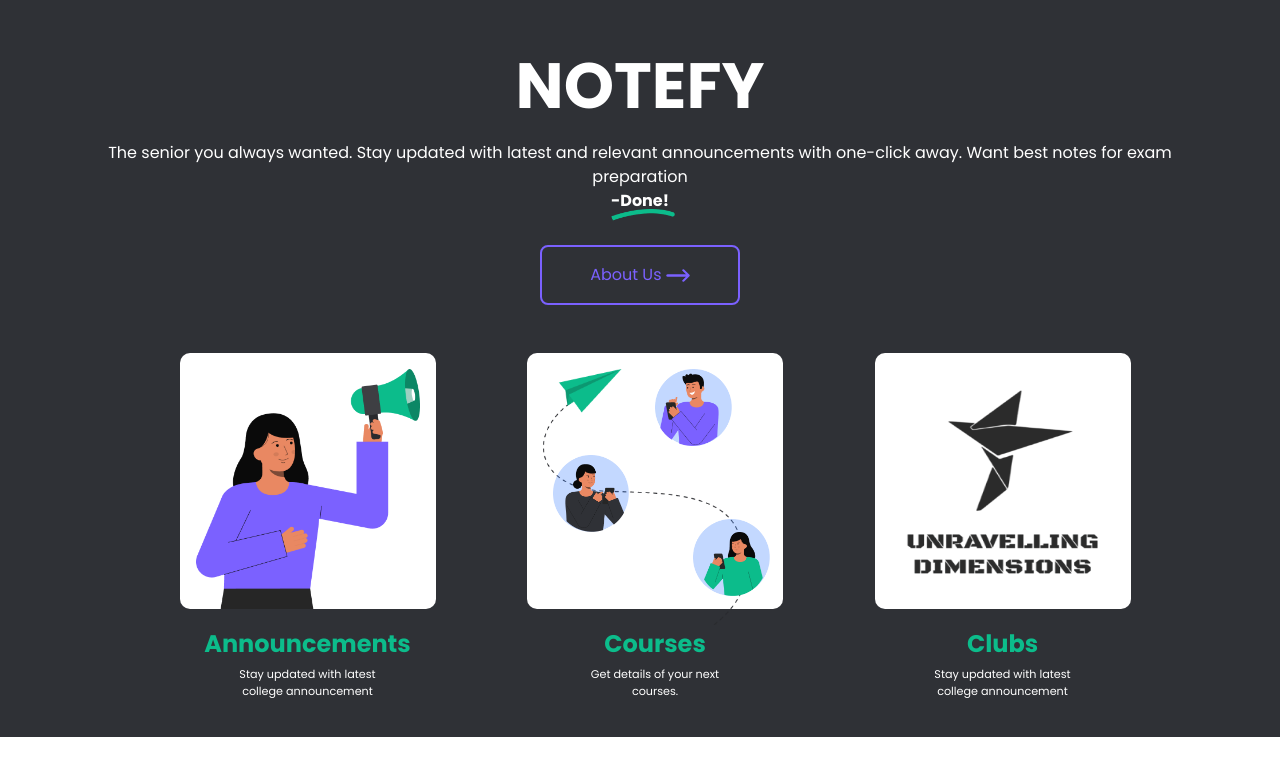
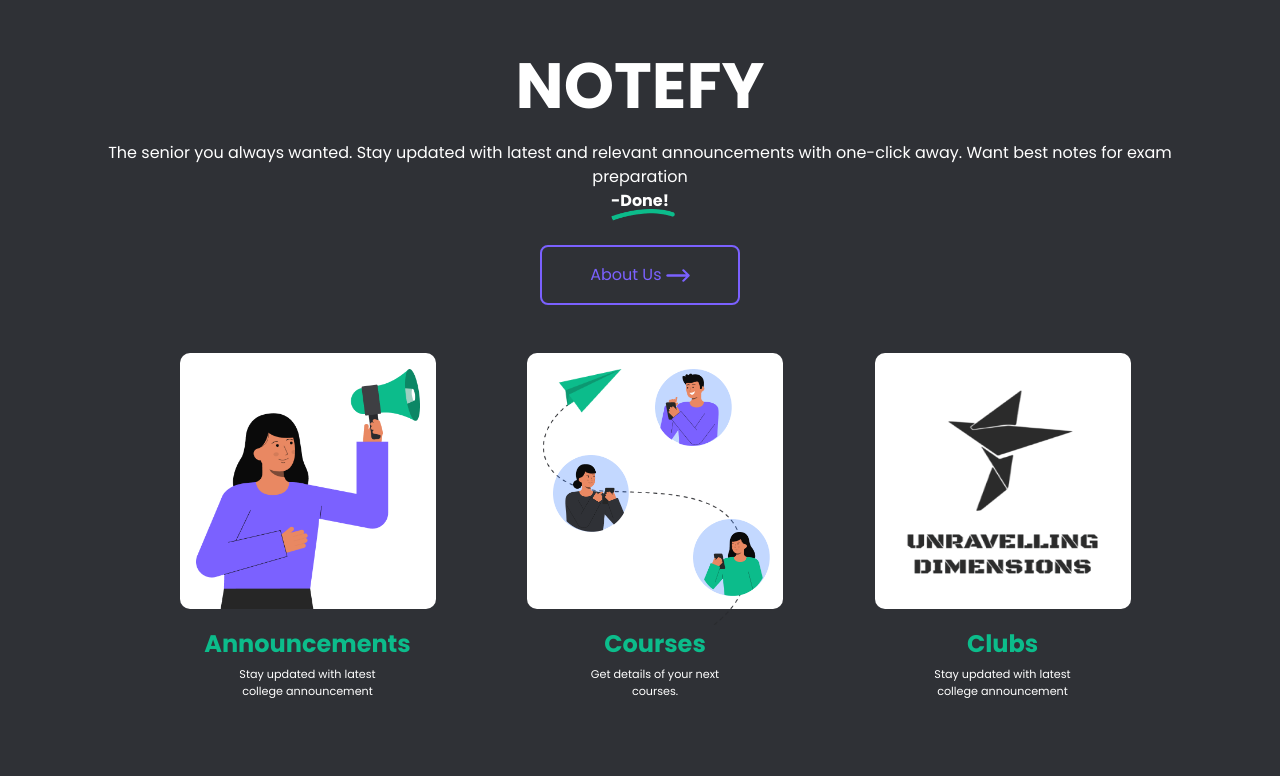
Before and after one commit to nkss-dev/nkss-old-web-frontend, a React (Create React App) app: page / in a window 1280 px wide. Shown: the top 776 px of the page. Built offline with nearby package versions, Linux system fonts and the light colour scheme.

Commit message:
Fix: App.scss

```diff
--- a/src/App.scss
+++ b/src/App.scss
@@ -1,11 +1,14 @@
 *{
-  /*padding: 0;
-  margin: 0;*/
+  padding: 0;
+  margin: 0;
   box-sizing: border-box;
   font-family: 'Poppins', sans-serif;
   color: white;
 }
 .App{
   background-color: #2F3136;
+  height: 100vh;
+  width: 100%;
   overflow-y: scroll;
+  overflow-x: hidden;
 }
```
